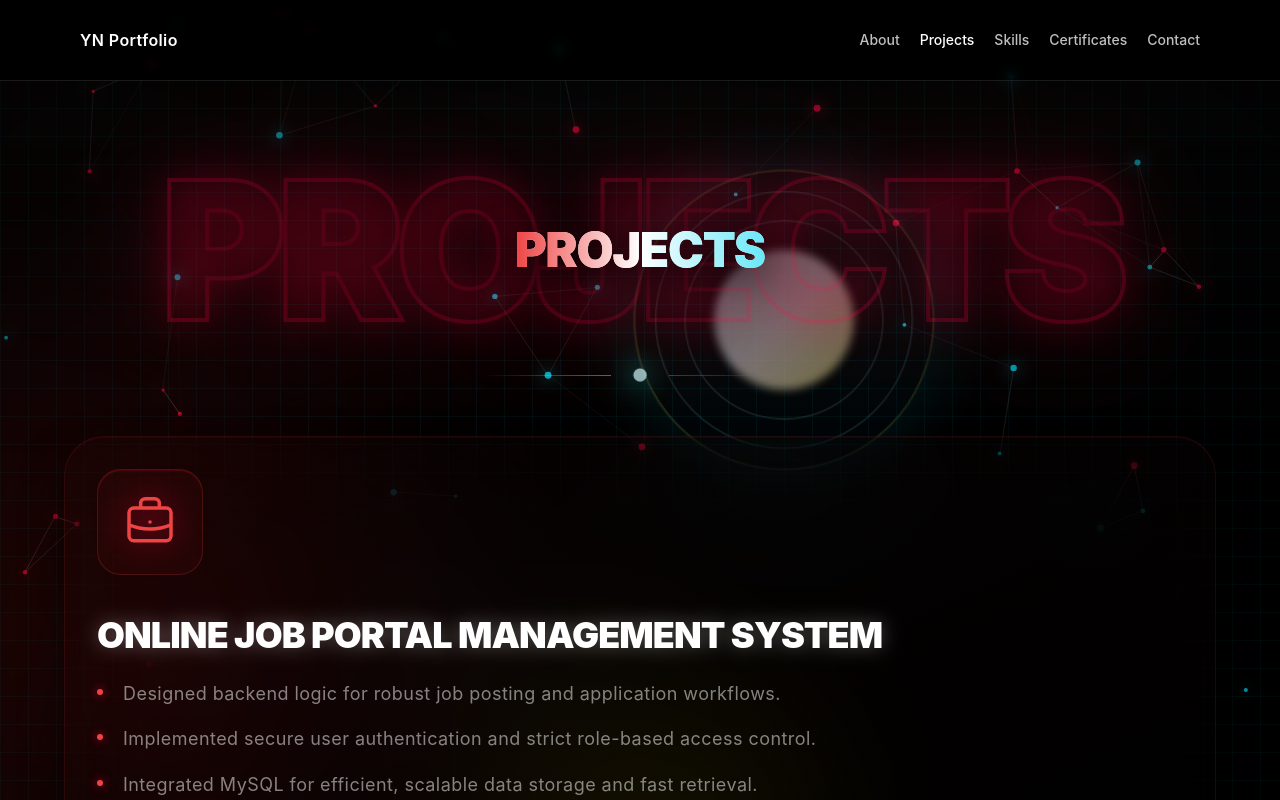
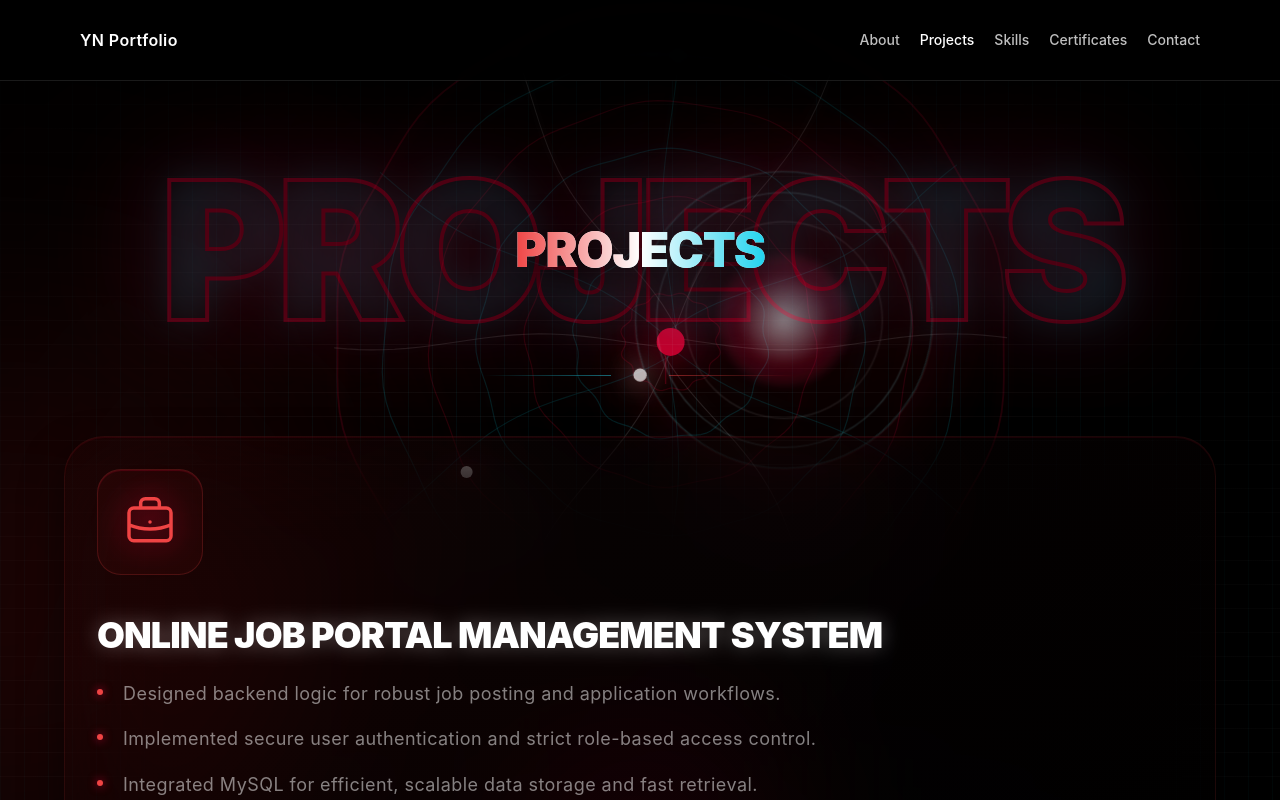
Before and after one commit to 24MIS1094/portfolio, a React (Vite) app: page /projects in a window 1280 px wide. Shown: the top 800 px of the page. Built offline with nearby package versions, Linux system fonts and the light colour scheme.

Commit message:
Add Spider-Man effects to projects page

```diff
--- a/src/components/SpiderWeb.tsx
+++ b/src/components/SpiderWeb.tsx
@@ -1,6 +1,10 @@
 import { useEffect, useRef } from 'react';
 
-const SpiderWeb = () => {
+type SpiderWebProps = {
+  theme?: 'default' | 'spiderman';
+};
+
+const SpiderWeb = ({ theme = 'default' }: SpiderWebProps) => {
   const canvasRef = useRef<HTMLCanvasElement>(null);
 
   useEffect(() => {
@@ -12,7 +16,7 @@ const SpiderWeb = () => {
     let w = canvas.width = window.innerWidth;
     let h = canvas.height = window.innerHeight;
 
-    // Spider-Man Neon Colors (Red & Cyan/Blue)
+    const isSpiderManTheme = theme === 'spiderman';
     const colors = ['#ff003c', '#00e5ff'];
 
     class Particle {
@@ -52,11 +56,80 @@ const SpiderWeb = () => {
     }
 
     const particles: Particle[] = [];
-    // Adjust count based on screen size for performance
     const particleCount = 60;
     for (let i = 0; i < particleCount; i++) {
       particles.push(new Particle());
     }
+
+    const drawSpiderManWeb = (time: number) => {
+      const centerX = w * 0.52 + Math.sin(time * 0.0005) * 18;
+      const centerY = h * 0.44 + Math.cos(time * 0.00045) * 12;
+      const spokeCount = 12;
+      const ringCount = 7;
+      const maxRadius = Math.min(w, h) * 0.42;
+
+      ctx.save();
+      ctx.lineCap = 'round';
+      ctx.lineJoin = 'round';
+
+      for (let ring = 1; ring <= ringCount; ring++) {
+        const radius = (maxRadius / ringCount) * ring;
+        ctx.beginPath();
+        for (let step = 0; step <= 120; step++) {
+          const angle = (Math.PI * 2 * step) / 120;
+          const wobble = Math.sin(angle * spokeCount + time * 0.0007 + ring) * 3;
+          const x = centerX + Math.cos(angle) * (radius + wobble);
+          const y = centerY + Math.sin(angle) * (radius + wobble * 0.6);
+          if (step === 0) ctx.moveTo(x, y);
+          else ctx.lineTo(x, y);
+        }
+        ctx.closePath();
+        ctx.strokeStyle = ring % 2 === 0 ? 'rgba(0,229,255,0.16)' : 'rgba(255,0,60,0.18)';
+        ctx.shadowBlur = 18;
+        ctx.shadowColor = ring % 2 === 0 ? '#00e5ff' : '#ff003c';
+        ctx.lineWidth = ring === ringCount ? 1.8 : 1.2;
+        ctx.stroke();
+      }
+
+      for (let spoke = 0; spoke < spokeCount; spoke++) {
+        const angle = (Math.PI * 2 * spoke) / spokeCount;
+        ctx.beginPath();
+        for (let step = 0; step <= 28; step++) {
+          const t = step / 28;
+          const radius = maxRadius * t;
+          const curve = Math.sin(t * Math.PI * 2 + time * 0.001 + spoke) * (8 + spoke % 3 * 2);
+          const x = centerX + Math.cos(angle) * radius + Math.cos(angle + Math.PI / 2) * curve;
+          const y = centerY + Math.sin(angle) * radius + Math.sin(angle + Math.PI / 2) * curve;
+          if (step === 0) ctx.moveTo(x, y);
+          else ctx.lineTo(x, y);
+        }
+        ctx.strokeStyle = spoke % 2 === 0 ? 'rgba(255,255,255,0.14)' : 'rgba(0,229,255,0.14)';
+        ctx.shadowBlur = 14;
+        ctx.shadowColor = spoke % 2 === 0 ? '#ffffff' : '#00e5ff';
+        ctx.lineWidth = 1.1;
+        ctx.stroke();
+      }
+
+      const pulseAngle = (time * 0.00045) % (Math.PI * 2);
+      const pulseRadius = maxRadius * 0.72;
+      const pulseX = centerX + Math.cos(pulseAngle) * pulseRadius;
+      const pulseY = centerY + Math.sin(pulseAngle) * pulseRadius;
+      ctx.beginPath();
+      ctx.arc(pulseX, pulseY, 6, 0, Math.PI * 2);
+      ctx.fillStyle = '#ffffff';
+      ctx.shadowBlur = 30;
+      ctx.shadowColor = '#ff003c';
+      ctx.fill();
+
+      ctx.beginPath();
+      ctx.arc(centerX, centerY, 14, 0, Math.PI * 2);
+      ctx.fillStyle = '#ff003c';
+      ctx.shadowBlur = 40;
+      ctx.shadowColor = '#ff003c';
+      ctx.fill();
+
+      ctx.restore();
+    };
 
     const mouse = { x: -1000, y: -1000 };
     const handleMouseMove = (e: MouseEvent) => {
@@ -79,14 +152,27 @@ const SpiderWeb = () => {
     window.addEventListener('resize', handleResize);
 
     let animationId: number;
-    const animate = () => {
+    const animate = (time = 0) => {
       ctx.clearRect(0, 0, w, h);
 
+      if (isSpiderManTheme) {
+        drawSpiderManWeb(time);
+
+        const targetX = mouse.x > -999 ? mouse.x : w * 0.52;
+        const targetY = mouse.y > -999 ? mouse.y : h * 0.48;
+        ctx.beginPath();
+        ctx.moveTo(w * 0.52, h * 0.44);
+        ctx.lineTo(targetX, targetY);
+        ctx.strokeStyle = 'rgba(255,0,60,0.28)';
+        ctx.shadowBlur = 20;
+        ctx.shadowColor = '#ff003c';
+        ctx.lineWidth = 1.4;
+        ctx.stroke();
+      } else {
         for (let i = 0; i < particles.length; i++) {
           particles[i].update();
           particles[i].draw();
 
-        // Connect to mouse (Spider Web snapping)
           const dxMouse = mouse.x - particles[i].x;
           const dyMouse = mouse.y - particles[i].y;
           const distMouse = Math.sqrt(dxMouse * dxMouse + dyMouse * dyMouse);
@@ -94,7 +180,6 @@ const SpiderWeb = () => {
             ctx.beginPath();
             ctx.moveTo(particles[i].x, particles[i].y);
             ctx.lineTo(mouse.x, mouse.y);
-          // Neon glow line to mouse
             const alpha = 1 - distMouse / 250;
             ctx.strokeStyle = particles[i].color;
             ctx.globalAlpha = alpha;
@@ -103,7 +188,6 @@ const SpiderWeb = () => {
             ctx.globalAlpha = 1.0;
           }
 
-        // Connect to others
           for (let j = i + 1; j < particles.length; j++) {
             const dx = particles[i].x - particles[j].x;
             const dy = particles[i].y - particles[j].y;
@@ -113,12 +197,14 @@ const SpiderWeb = () => {
               ctx.beginPath();
               ctx.moveTo(particles[i].x, particles[i].y);
               ctx.lineTo(particles[j].x, particles[j].y);
-            ctx.strokeStyle = `rgba(255, 255, 255, ${(1 - dist/150) * 0.4})`;
+              ctx.strokeStyle = `rgba(255, 255, 255, ${(1 - dist / 150) * 0.4})`;
               ctx.lineWidth = 0.8;
               ctx.stroke();
             }
           }
         }
+      }
+
       animationId = requestAnimationFrame(animate);
     };
 
--- a/src/pages/Projects.tsx
+++ b/src/pages/Projects.tsx
@@ -27,31 +27,27 @@ const Projects = () => {
       animate="visible"
       variants={containerVariants}
     >
-      <div className="pointer-events-none absolute inset-0 z-0 opacity-70">
-        <div className="absolute inset-0 bg-[radial-gradient(circle_at_center,rgba(255,215,0,0.12),transparent_28%),linear-gradient(rgba(0,229,255,0.08)_1px,transparent_1px),linear-gradient(90deg,rgba(0,229,255,0.08)_1px,transparent_1px)] bg-[length:100%_100%,100%_28px,28px_100%]" />
-        <div className="absolute inset-0 bg-[linear-gradient(180deg,rgba(255,255,255,0.04),transparent_30%,transparent_70%,rgba(255,255,255,0.03))]" />
+      <div className="pointer-events-none absolute inset-0 z-0 opacity-75">
+        <div className="absolute inset-0 bg-[radial-gradient(circle_at_center,rgba(255,0,60,0.12),transparent_24%),linear-gradient(rgba(255,255,255,0.06)_1px,transparent_1px),linear-gradient(90deg,rgba(0,229,255,0.08)_1px,transparent_1px)] bg-[length:100%_100%,100%_24px,24px_100%]" />
+        <div className="absolute inset-0 bg-[radial-gradient(circle_at_50%_45%,transparent_0%,transparent_34%,rgba(0,0,0,0.54)_74%,rgba(0,0,0,0.92)_100%)]" />
         <motion.div
-          className="absolute left-1/2 top-24 h-72 w-72 -translate-x-1/2 rounded-full border border-cyan-300/20 bg-cyan-400/5 shadow-[0_0_80px_rgba(0,229,255,0.22)]"
-          animate={{ scale: [1, 1.05, 1], opacity: [0.55, 0.9, 0.55] }}
-          transition={{ duration: 4, repeat: Infinity, ease: 'easeInOut' }}
+          className="absolute left-1/2 top-24 h-72 w-72 -translate-x-1/2 rounded-full border border-red-400/20 bg-red-500/5 shadow-[0_0_90px_rgba(255,0,60,0.24)]"
+          animate={{ scale: [1, 1.04, 1], opacity: [0.55, 0.92, 0.55] }}
+          transition={{ duration: 3.8, repeat: Infinity, ease: 'easeInOut' }}
         >
           <div className="absolute inset-5 rounded-full border border-cyan-200/35" />
-          <div className="absolute inset-12 rounded-full border border-cyan-100/30" />
+          <div className="absolute inset-12 rounded-full border border-white/20" />
+          <div className="absolute inset-20 rounded-full bg-[radial-gradient(circle,rgba(255,255,255,0.95),rgba(255,0,60,0.35),rgba(0,229,255,0.08))] opacity-90 blur-sm" />
           <motion.div
-            className="absolute inset-0 rounded-full border border-yellow-300/35"
+            className="absolute inset-0 rounded-full border border-cyan-300/30"
             animate={{ rotate: 360 }}
-            transition={{ duration: 18, repeat: Infinity, ease: 'linear' }}
-          />
-          <motion.div
-            className="absolute inset-20 rounded-full bg-gradient-to-br from-cyan-200 via-white to-yellow-200 opacity-80 blur-sm"
-            animate={{ scale: [0.9, 1.08, 0.9] }}
-            transition={{ duration: 3.5, repeat: Infinity, ease: 'easeInOut' }}
+            transition={{ duration: 16, repeat: Infinity, ease: 'linear' }}
           />
         </motion.div>
         <motion.div
-          className="absolute inset-x-0 top-1/2 h-px bg-gradient-to-r from-transparent via-cyan-300/80 to-transparent"
-          animate={{ opacity: [0.2, 0.95, 0.2], scaleX: [0.92, 1, 0.92] }}
-          transition={{ duration: 2.8, repeat: Infinity, ease: 'easeInOut' }}
+          className="absolute inset-x-0 top-1/2 h-px bg-gradient-to-r from-transparent via-white/70 to-transparent"
+          animate={{ opacity: [0.18, 0.9, 0.18], scaleX: [0.92, 1, 0.92] }}
+          transition={{ duration: 2.5, repeat: Infinity, ease: 'easeInOut' }}
         />
       </div>
 
@@ -81,7 +77,7 @@ const Projects = () => {
       </div>
 
       {/* Spider-Man Interactive Canvas Web */}
-      <SpiderWeb />
+      <SpiderWeb theme="spiderman" />
 
       {/* Spider-Man Neon Ambient Glows */}
       <div className="pointer-events-none absolute left-0 top-1/3 h-[600px] w-[600px] -translate-x-1/2 -translate-y-1/2 rounded-full bg-red-600/20 blur-[150px]"></div>
@@ -98,7 +94,7 @@ const Projects = () => {
             <h1
               style={{
                 WebkitTextStroke: `4px #ff003c`,
-                textShadow: `0 0 120px rgba(255,0,60,0.8), 0 0 40px rgba(255,0,60,0.8)`,
+                textShadow: `0 0 120px rgba(255,0,60,0.8), 0 0 40px rgba(0,229,255,0.55)`,
                 fontSize: `clamp(3rem, 15vw, 12rem)`
               }}
               className="font-black uppercase text-transparent tracking-tighter whitespace-nowrap drop-shadow-2xl opacity-30"
@@ -108,14 +104,14 @@ const Projects = () => {
           </div>
 
           {/* Interactive Foreground Title */}
-          <div className="relative z-10 text-5xl font-black tracking-tight text-transparent bg-clip-text bg-gradient-to-b from-white via-cyan-100 to-yellow-200 drop-shadow-[0_10px_20px_rgba(0,0,0,0.8)]">
-            <span className="inline-block bg-gradient-to-r from-red-500 via-white to-cyan-300 bg-clip-text text-transparent">PROJECTS</span>
+          <div className="relative z-10 text-5xl font-black tracking-tight text-transparent bg-clip-text bg-gradient-to-b from-white via-white/90 to-cyan-200 drop-shadow-[0_10px_20px_rgba(0,0,0,0.8)]">
+            <span className="inline-block bg-gradient-to-r from-red-500 via-white to-cyan-400 bg-clip-text text-transparent">PROJECTS</span>
           </div>
 
           <div className="absolute -bottom-10 flex items-center justify-center gap-6 w-full opacity-70">
-            <div className="h-[1px] w-32 bg-gradient-to-r from-transparent to-yellow-400/70"></div>
+            <div className="h-[1px] w-32 bg-gradient-to-r from-transparent to-cyan-400/70"></div>
             <motion.div
-              className="h-2.5 w-2.5 rounded-full bg-cyan-100 shadow-[0_0_20px_rgba(0,229,255,1),_0_0_40px_rgba(255,215,0,0.8)]"
+              className="h-2.5 w-2.5 rounded-full bg-white shadow-[0_0_20px_rgba(255,255,255,1),_0_0_40px_rgba(255,0,60,0.8)]"
               animate={{ scale: [1, 1.35, 1] }}
               transition={{ duration: 2.2, repeat: Infinity, ease: 'easeInOut' }}
             />
```
Lines whose indentation alone changed are shown as unchanged.
